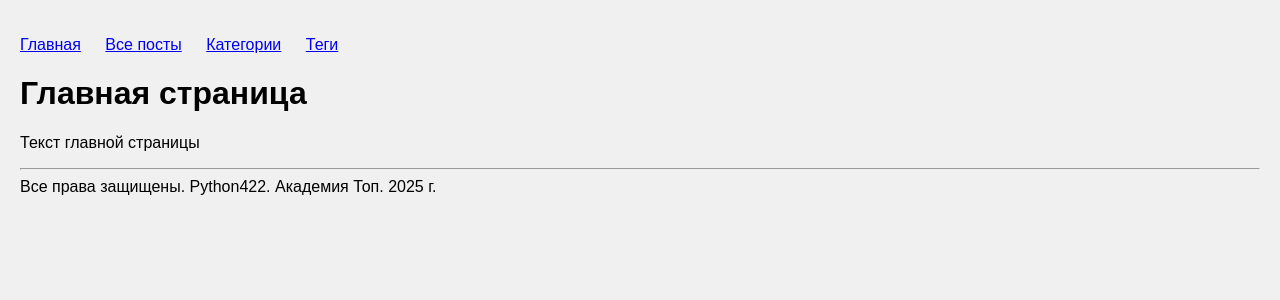
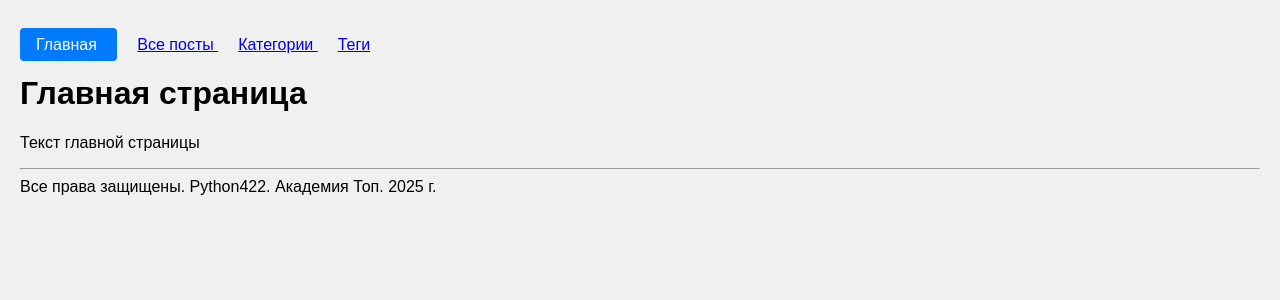
Before and after one commit to AlexMacks/python422, a Django app: page / in a window 1280 px wide. Shown: the top 300 px of the page. Run offline with Django 5.2, Linux system fonts and the light colour scheme.

Commit message:
hw22: добавили подсветку активной кнопки главной страницы

```diff
--- a/python_blog/context_processors.py
+++ b/python_blog/context_processors.py
@@ -1,15 +1,16 @@
-"""
-Контекстный процессор передающий меню в каждый из шаблонов Джанго!
-Не забудьте подключить это в в settings.py -> TEMPLATES -> context_processors
-'python_blog.context_processors.menu_items',
-"""
-MENU_ITEMS = [
+
+def menu_items(request):
+    menu = [
     {"title": "Главная", "url_name": "main"},
     {"title": "Все посты", "url_name": "blog:posts"},
     {"title": "Категории", "url_name": "blog:categories"},
     {"title": "Теги", "url_name": "blog:tags"},
 ]
-def menu_items(request):
-    return {
-        'menu_items': MENU_ITEMS
-    }
+
+    # Определяем активный пункт меню
+    current_url_name = request.resolver_match.view_name
+
+    for item in menu:
+        item['is_active'] = current_url_name == item['url_name']
+
+    return {'menu_items': menu}
--- a/python_blog/templates/menu_include.html
+++ b/python_blog/templates/menu_include.html
@@ -2,7 +2,10 @@
     <ul>
         {% for item in menu_items %}
             <li>
-                <a href="{% url item.url_name %}">{{ item.title }}</a>
+                <a href="{% url item.url_name %}"
+                   class="{% if item.is_active %}active{% endif %}">
+                    {{ item.title }}
+                </a>
             </li>
         {% endfor %}
     </ul>
--- a/static/css/main.css
+++ b/static/css/main.css
@@ -12,3 +12,11 @@ nav ul li {
     display: inline;
     margin-right: 20px;
 }
+
+.active {
+    color: #ffffff;
+    background-color: #007bff;
+    padding: 8px 16px;
+    border-radius: 4px;
+    text-decoration: none;
+}
```
